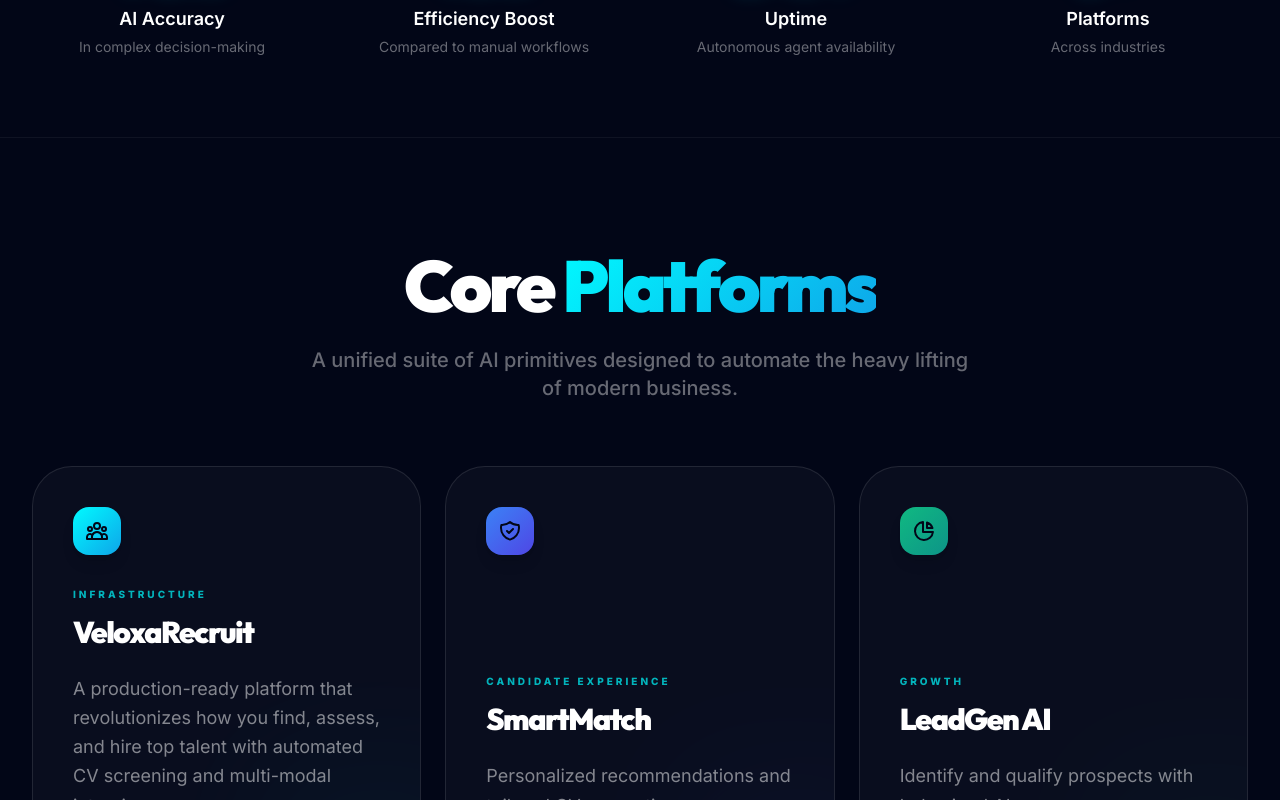
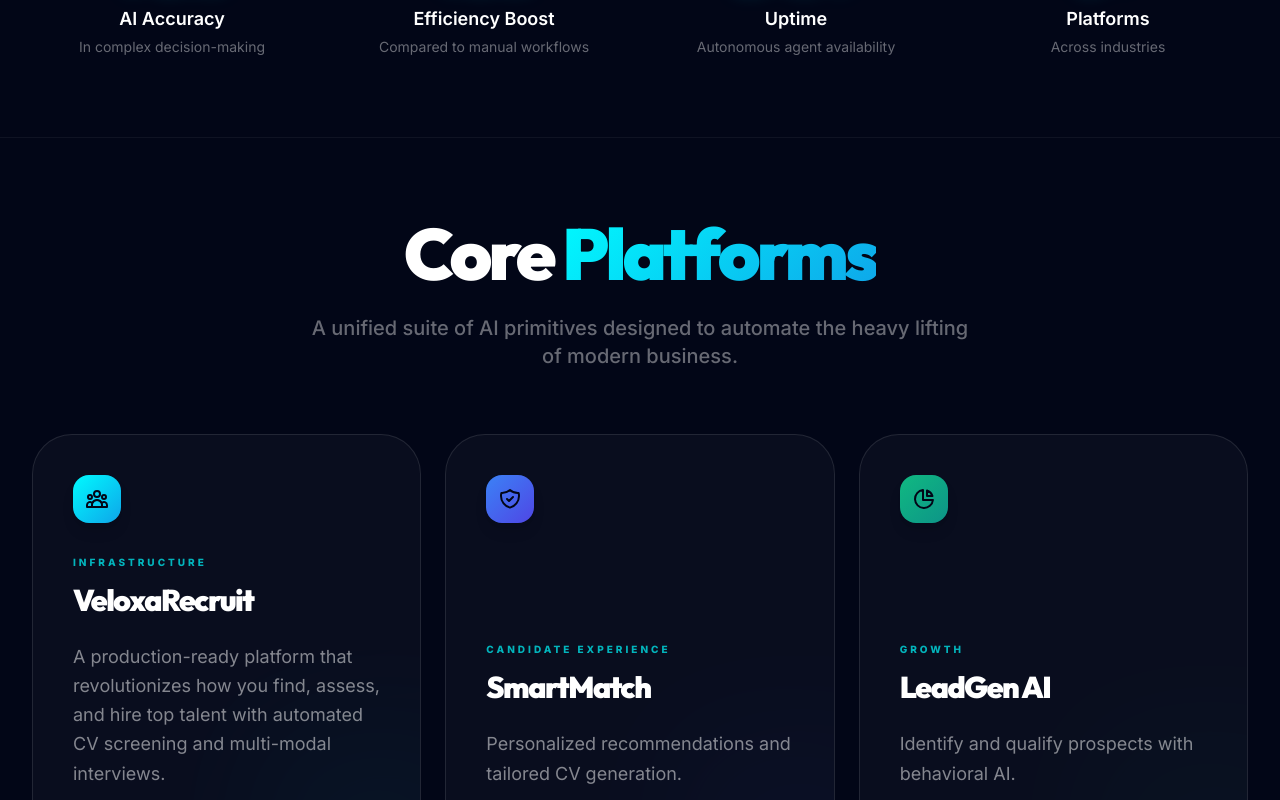
Before and after one commit to JohnEvansOkyere/VeloxaAI-Website, a Next.js app: page / in a window 1280 px wide. Shown: the part 1220-2020 px from the top of the page. Built offline with nearby package versions, Linux system fonts and the light colour scheme.

Commit message:
UI improved

```diff
--- a/app/globals.css
+++ b/app/globals.css
@@ -23,7 +23,7 @@ body {
 
   /* Consistent Section Spacing */
   .section-padding {
-    @apply py-20 md:py-28;
+    @apply py-16 md:py-20;
   }
 
   /* Typography Scale - Headings */
```
